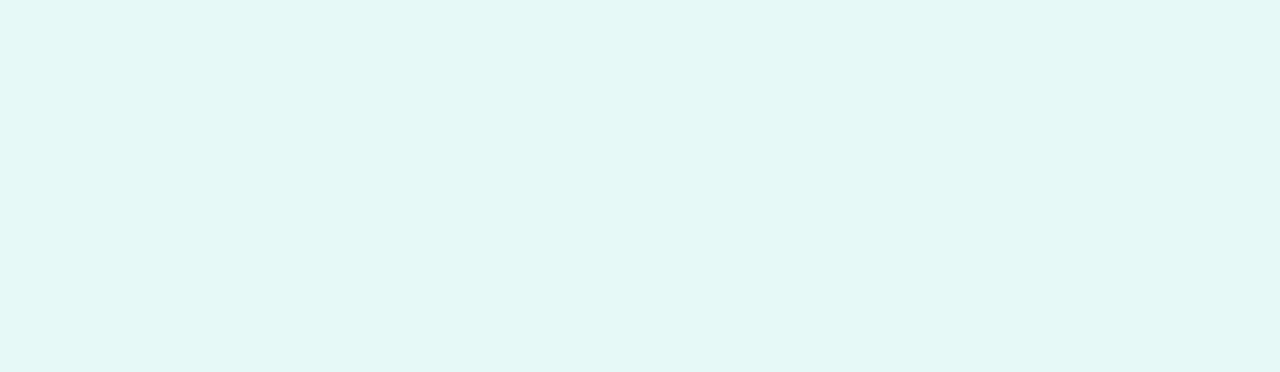
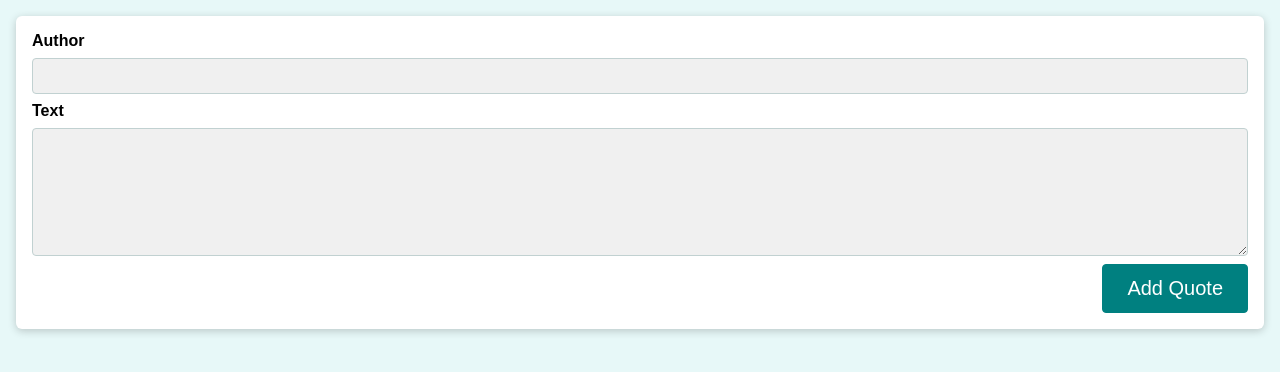
Before and after one commit to AlbertoRoldanUX-code/quotes, a React (Create React App) app: page /add-quote in a window 1280 px wide. Shown: the top 372 px of the page. Built offline with nearby package versions, Linux system fonts and the light colour scheme.

Commit message:
Create AddQuote page

```diff
--- a/src/App.js
+++ b/src/App.js
@@ -1,6 +1,7 @@
 import AllQuotes from './pages/AllQuotes';
 import { Route } from 'react-router-dom';
 import QuoteDetailed from './pages/QuoteDetailed';
+import AddQuote from './pages/AddQuote';
 
 function App() {
   return (
@@ -10,6 +11,9 @@ function App() {
       </Route>
       <Route path='/quote-detailed'>
         <QuoteDetailed />
+      </Route>
+      <Route path='/add-quote'>
+        <AddQuote />
       </Route>
     </div>
   );
@@ -31,6 +35,6 @@ export default App;
 //////////// 12º Create All Quotes page.
 //////////// 13º Create Quote Detailed page.
 // 14º When clicking on a single quote, go to Quote Detailed page.
-// 15º Create Add Quote page.
+//////////// 15º Create Add Quote page.
 // 16º Write all the routing code the register the page components.
 // 17º Make sure you can navigate between those pages by entering these paths manually in the url.
--- /dev/null
+++ b/src/pages/AddQuote.js
@@ -0,0 +1,12 @@
+import React from 'react';
+import QuoteForm from '../components/quotes/QuoteForm';
+
+function AddQuote() {
+  return (
+    <div>
+      <QuoteForm />
+    </div>
+  );
+}
+
+export default AddQuote;
--- a/src/pages/AllQuotes.js
+++ b/src/pages/AllQuotes.js
@@ -1,9 +1,10 @@
 import React from 'react';
+import QuoteList from '../components/quotes/QuoteList';
 
 function AllQuotes() {
   return (
     <div>
-      <h1>All Quotes</h1>
+      <QuoteList />
     </div>
   );
 }
```
Also changed, not shown: src/QuoteDetailed.module.css (deleted), src/pages/AddQuote.module.css (added), src/pages/QuoteDetailed.module.css (added), 1 other file (tests, documents, lock files or other folders).
